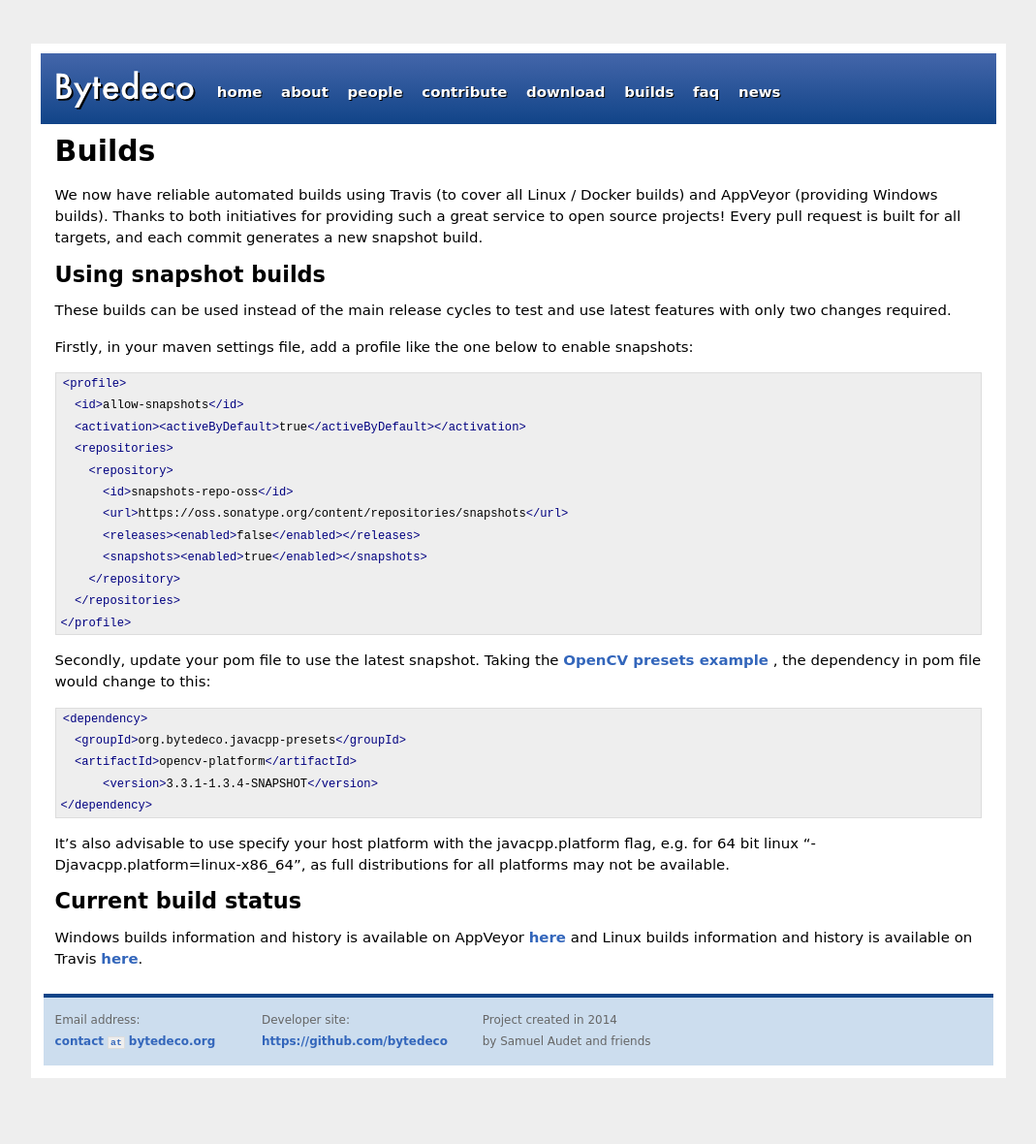
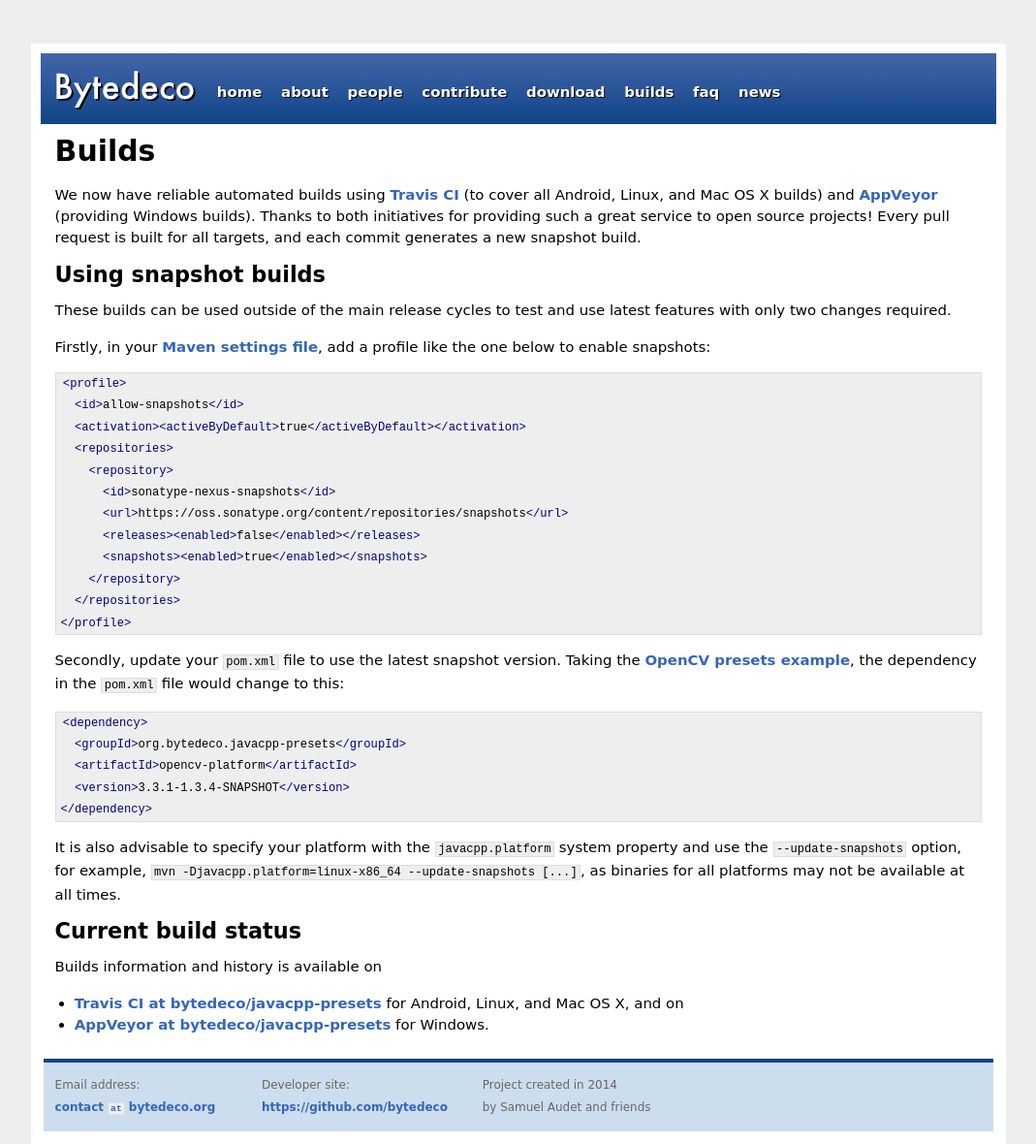
Before and after one commit to bytedeco/bytedeco.github.io, a Jekyll site: the page built from builds/index.md, in a window 1280 px wide. Shown: the whole page at 97% size, without its empty margins (105-1174 px from the left). Built offline with Jekyll 4.4.1, drawn with Linux system fonts in a browser that asks for light colours; before the commit the page ends 1112 px from its top, so only the background shows below that.

Commit message:
Revise builds page

````diff
--- a/builds/index.md
+++ b/builds/index.md
@@ -3,35 +3,17 @@ layout: default
 title: Builds
 ---
 
-<style>
-table{
-    border-collapse: collapse;
-    border-spacing: 0;
-    border:2px solid #000000;
-}
-
-th{
-    border:2px solid #000000;
-    padding: 3px;
-}
-
-td{
-    border:1px solid #000000;
-    padding: 3px;
-}
-</style>
-
 Builds
 ======
 
-We now have reliable automated builds using Travis (to cover all Linux / Docker builds) and AppVeyor (providing Windows builds). Thanks to both initiatives for providing such a great service to open source projects! Every pull request is built for all targets, and each commit generates a new snapshot build.
+We now have reliable automated builds using [Travis CI](https://travis-ci.org) (to cover all Android, Linux, and Mac OS X builds) and [AppVeyor](https://ci.appveyor.com) (providing Windows builds). Thanks to both initiatives for providing such a great service to open source projects! Every pull request is built for all targets, and each commit generates a new snapshot build.
 
 Using snapshot builds
 ---------------------
 
-These builds can be used instead of the main release cycles to test and use latest features with only two changes required.
+These builds can be used outside of the main release cycles to test and use latest features with only two changes required.
 
-Firstly, in your maven settings file, add a profile like the one below to enable snapshots:
+Firstly, in your [Maven settings file](https://maven.apache.org/settings.html), add a profile like the one below to enable snapshots:
 
 ```xml
 <profile>
@@ -39,7 +21,7 @@ Firstly, in your maven settings file, add a profile like the one below to enable
   <activation><activeByDefault>true</activeByDefault></activation>
   <repositories>
     <repository>
-      <id>snapshots-repo-oss</id>
+      <id>sonatype-nexus-snapshots</id>
       <url>https://oss.sonatype.org/content/repositories/snapshots</url>
       <releases><enabled>false</enabled></releases>
       <snapshots><enabled>true</enabled></snapshots>
@@ -48,19 +30,22 @@ Firstly, in your maven settings file, add a profile like the one below to enable
 </profile>
 ```
 
-Secondly, update your pom file to use the latest snapshot. Taking the [OpenCV presets example](https://github.com/bytedeco/javacpp-presets/blob/master/opencv/README.md) , the dependency in pom file would change to this:
+Secondly, update your `pom.xml` file to use the latest snapshot version. Taking the [OpenCV presets example](https://github.com/bytedeco/javacpp-presets/tree/master/opencv#sample-usage), the dependency in the `pom.xml` file would change to this:
 
 ```xml
 <dependency>
   <groupId>org.bytedeco.javacpp-presets</groupId>
   <artifactId>opencv-platform</artifactId>
-      <version>3.3.1-1.3.4-SNAPSHOT</version>
+  <version>3.3.1-1.3.4-SNAPSHOT</version>
 </dependency>
 ```
 
-It's also advisable to use specify your host platform with the javacpp.platform flag, e.g. for 64 bit linux "-Djavacpp.platform=linux-x86_64", as full distributions for all platforms may not be available.
+It is also advisable to specify your platform with the `javacpp.platform` system property and use the `--update-snapshots` option, for example, `mvn -Djavacpp.platform=linux-x86_64 --update-snapshots [...]`, as binaries for all platforms may not be available at all times.
 
 Current build status
 ---------------------
 
-Windows builds information and history is available on AppVeyor [here](https://ci.appveyor.com/project/Bytedeco/javacpp-presets) and Linux builds information and history is available on Travis [here](https://travis-ci.org/bytedeco/javacpp-presets).
+Builds information and history is available on
+
+* [Travis CI at bytedeco/javacpp-presets](https://travis-ci.org/bytedeco/javacpp-presets) for Android, Linux, and Mac OS X, and on
+* [AppVeyor at bytedeco/javacpp-presets](https://ci.appveyor.com/project/Bytedeco/javacpp-presets) for Windows.
````
Also changed, not shown: builds/FAILURE.png (deleted), builds/SUCCESS.png (deleted), 9 other files.
